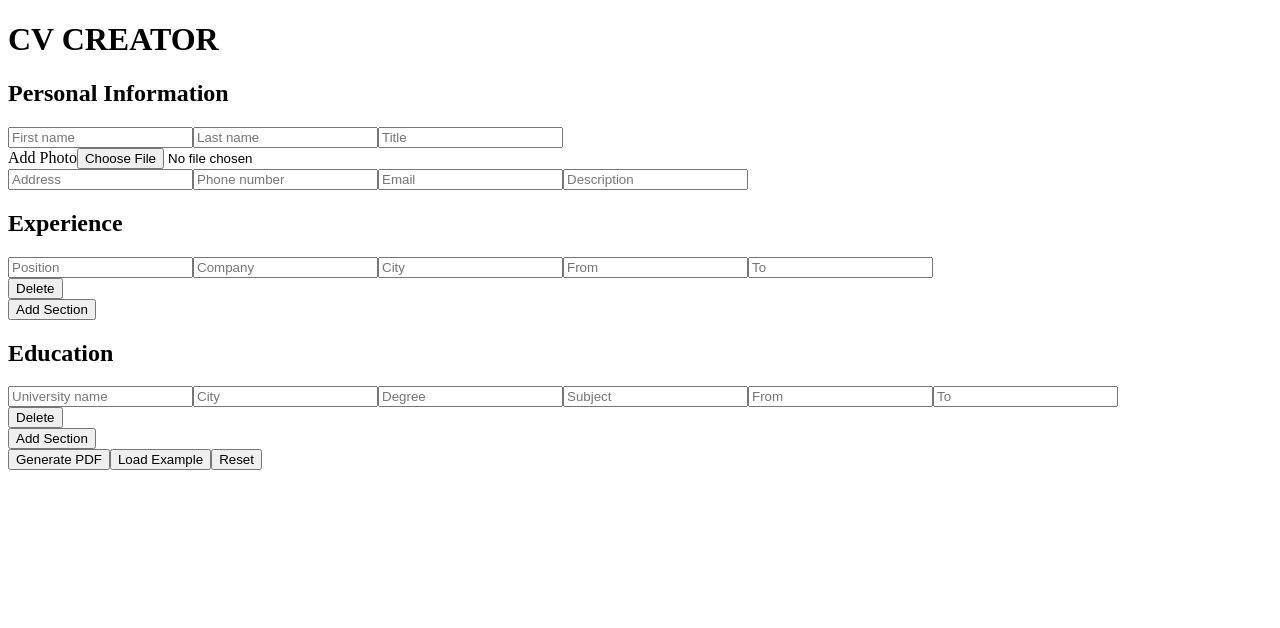
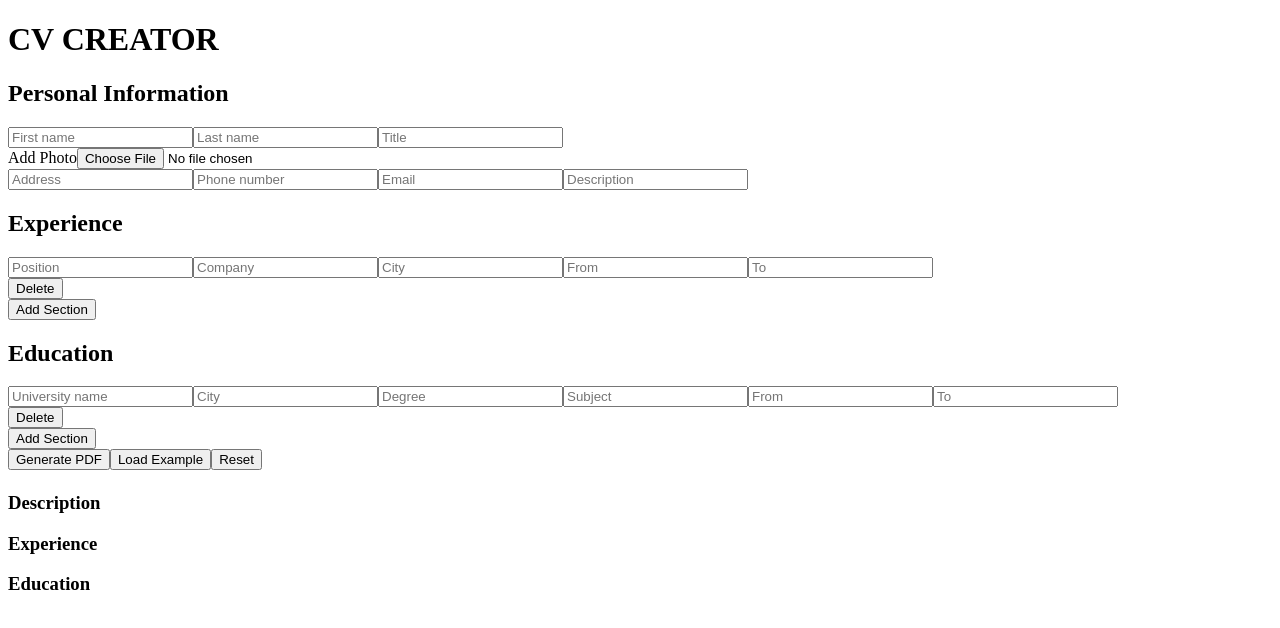
Before and after one commit to TrustInMagic/cv-project, a React (Create React App) app: page / in a window 1280 px wide. Shown: the top 628 px of the page. Built offline with nearby package versions, Linux system fonts and the light colour scheme.

Commit message:
Fix bug with load example and reset

```diff
--- a/src/App.js
+++ b/src/App.js
@@ -34,7 +34,11 @@ function App() {
     const prevDataCopy = { ...inputData };
     const propToDelete = `${title}-${sectionNumber}`;
 
+    console.log(prevDataCopy)
+
     delete prevDataCopy[title][propToDelete];
+
+    console.log(prevDataCopy);
 
     setInputData(prevDataCopy);
   }
@@ -81,7 +85,7 @@ function App() {
           Reset
         </button>
       </div>
-      {/* <Cv userInput={inputData} /> */}
+      <Cv userInput={inputData} />
     </div>
   );
 }
--- a/src/components/Cv.js
+++ b/src/components/Cv.js
@@ -15,6 +15,8 @@ function Cv({ userInput }) {
 
   const experienceSections = [];
   const educationSections = [];
+
+
 
   for (let key in userInput.experience) {
     experienceSections.push(userInput.experience[key]);
--- a/src/components/EducationSections.js
+++ b/src/components/EducationSections.js
@@ -39,8 +39,10 @@ function EducationSections({
   React.useEffect(() => {
     if (Object.keys(autocomplete).length === 0) {
       setSections([uuid()]);
+      setInputData({})
     } else if (Object.keys(autocomplete).length > 0) {
       setSections([...Object.keys(autocomplete)]);
+      setInputData(autocomplete)
     }
   }, [autocomplete]);
 
--- a/src/components/ExperienceSections.js
+++ b/src/components/ExperienceSections.js
@@ -39,8 +39,10 @@ function ExperienceSections({
   React.useEffect(() => {
     if (Object.keys(autocomplete).length === 0) {
       setSections([uuid()]);
+      setInputData({})
     } else if (Object.keys(autocomplete).length > 0) {
       setSections([...Object.keys(autocomplete)]);
+      setInputData(autocomplete)
     }
   }, [autocomplete]);
 
--- a/src/components/PersonalInfoSection.js
+++ b/src/components/PersonalInfoSection.js
@@ -6,6 +6,14 @@ function PersonalInfoSection({ updateCvInfo, autocomplete }) {
   const [inputData, setInputData] = React.useState({});
 
   React.useEffect(() => updateCvInfo(inputData), [inputData]);
+
+  React.useEffect(() => {
+    if (Object.keys(autocomplete).length === 0) {
+      setInputData({});
+    } else if (Object.keys(autocomplete).length > 0) {
+      setInputData(autocomplete)
+    }
+  }, [autocomplete]);
 
   return (
     <Section
--- a/src/example.js
+++ b/src/example.js
@@ -1,13 +1,11 @@
 const cvInfoExample = {
   personalInfo: { firstName: 'Bob', lastName: 'Marley', title: 'Jmeker' },
   experience: {
-    1: { position: 'CEO', company: 'Invictus', city: 'Ohio', from: 1992 },
-    2: { position: 'Arlechin', company: 'Invictus', city: 'Mishigan' },
-    3: { position: 'Arlechin', company: 'Invictus', city: 'Mishiganer' },
+    'experience-1': { position: 'CEO', company: 'Invictus', city: 'Ohio', from: 1992, section: 'experience-1' },
+    'experience-2': { position: 'Arlechin', company: 'Invictus', city: 'Mishigan', section: 'experience-2' },
   },
   education: {
-    1: { universityName: 'cacat', from: 2000 },
-    2: { universityName: 'cacat', from: 2000 },
+    'education-1': { universityName: 'cacat', from: 2000, section: 'education-1'},
   },
 };
 
--- a/src/utils.js
+++ b/src/utils.js
@@ -29,12 +29,16 @@ function handleInputData(event, state, setState) {
     stateCopy[subSection] = input;
     stateCopy.section = `personal`;
   } else if (inputSectionClass.includes('experience')) {
-    const sectionId = `experience-${sectionNumber}`;
+    const sectionId = sectionNumber.includes('experience')
+      ? sectionNumber
+      : `experience-${sectionNumber}`;
     stateCopy[sectionId] = stateCopy[sectionId] ? stateCopy[sectionId] : {};
     stateCopy[sectionId][subSection] = input;
     stateCopy[sectionId].section = sectionId;
   } else if (inputSectionClass.includes('education')) {
-    const sectionId = `education-${sectionNumber}`;
+    const sectionId = sectionNumber.includes('education')
+      ? sectionNumber
+      : `education-${sectionNumber}`;
     stateCopy[sectionId] = stateCopy[sectionId] ? stateCopy[sectionId] : {};
     stateCopy[sectionId][subSection] = input;
     stateCopy[sectionId].section = sectionId;
@@ -43,6 +47,4 @@ function handleInputData(event, state, setState) {
   setState(stateCopy);
 }
 
-
-
 export { parseInputToValidVariableName, handleInputData };
```
